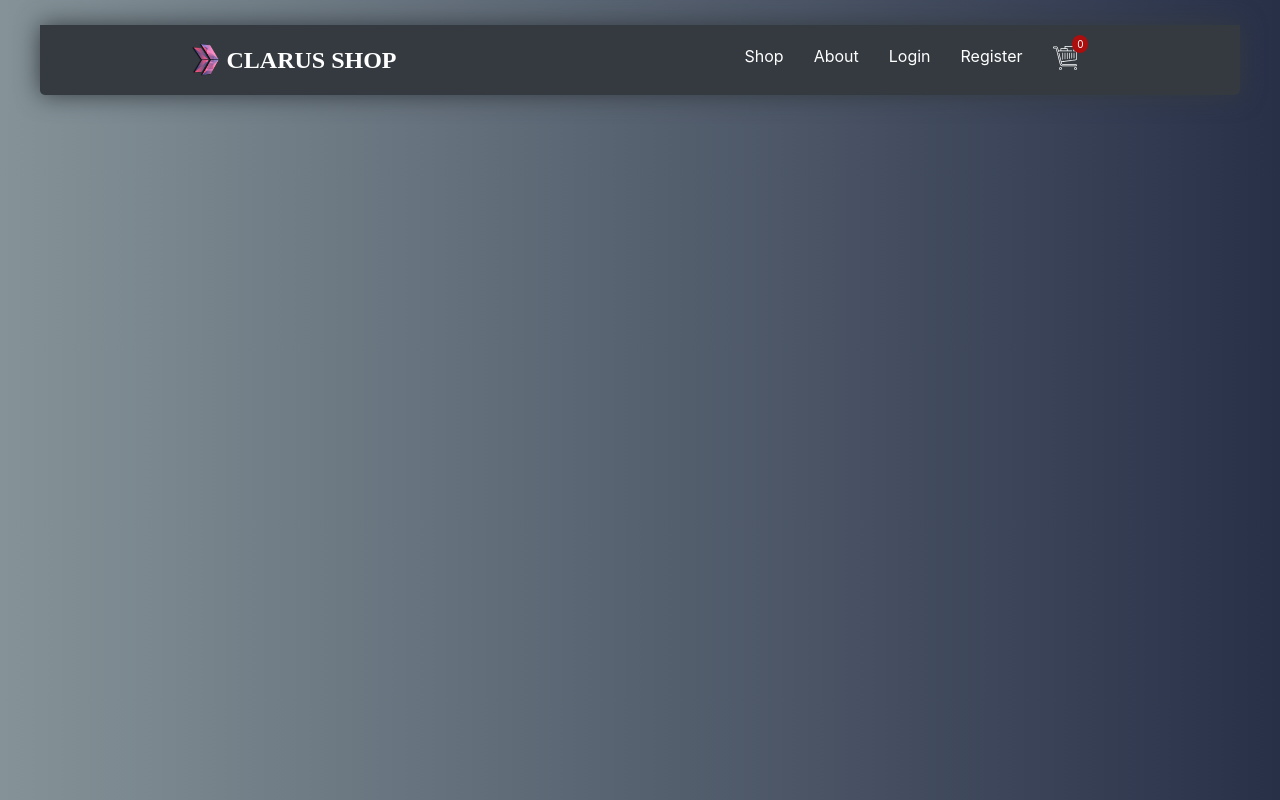
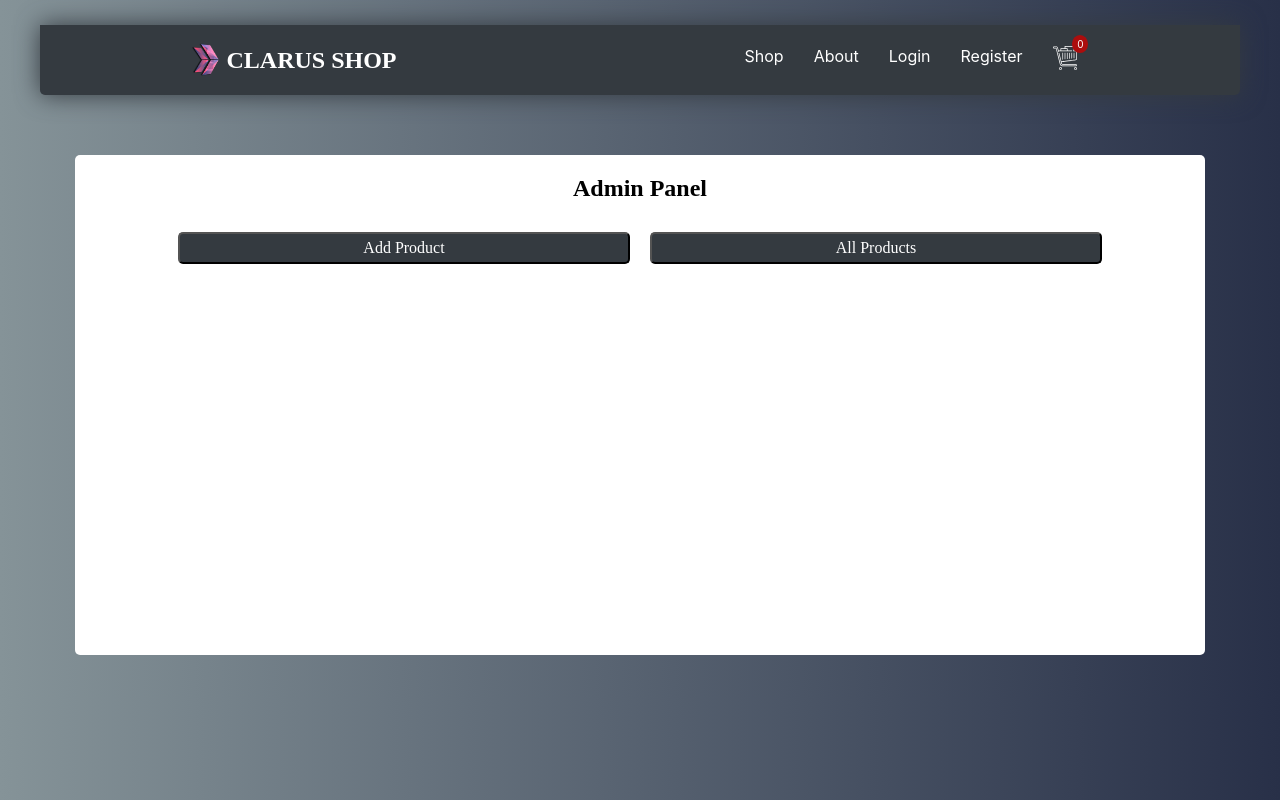
Before and after one commit to edwardBenedict/context-store-app, a React (Create React App) app: page /admin in a window 1280 px wide. Built offline with nearby package versions, Linux system fonts and the light colour scheme; no server answers; a web font is replaced by a local one.

Commit message:
feat: add initial admin panel

```diff
--- a/src/App.js
+++ b/src/App.js
@@ -1,5 +1,5 @@
 import { BrowserRouter as Router } from "react-router-dom";
-import Home from "./pages/Home";
+import AppRouter from "./pages/AppRouter";
 import { StoreContextProvider } from "./contexts/StoreContext";
 
 function App() {
@@ -7,7 +7,7 @@ function App() {
     <StoreContextProvider>
       <div className="app">
         <Router>
-          <Home />
+          <AppRouter />
         </Router>
       </div>
     </StoreContextProvider>
--- a/src/pages/Home.js
+++ b/src/pages/AppRouter.js
@@ -3,12 +3,14 @@ import { Route } from "react-router-dom";
 // import Product from "../components/Product";
 import Details from "../components/Details";
 import Products from "../components/Products";
-import Cart from "../pages/Cart";
-import About from "../pages/About";
-import Checkout from "../pages/Checkout";
-import Login from "../pages/login/Login";
-import Register from "../pages/register/Register";
+import Cart from "./Cart";
+import About from "./About";
+import Checkout from "./Checkout";
+import Login from "./login/Login";
+import Register from "./register/Register";
 import Navbar from "../components/Navbar";
+import Admin from "./admin/Admin";
+
 
 const Sections = () => {
   return (
@@ -25,6 +27,7 @@ const Sections = () => {
         <Route path="/checkout" component={Checkout} />
         <Route path="/login" component={Login} />
         <Route path="/register" component={Register} />
+        <Route path="/admin" component={Admin} />
       </div>
     </section>
 
--- /dev/null
+++ b/src/pages/admin/Admin.js
@@ -0,0 +1,30 @@
+import React from "react";
+import { Link } from "react-router-dom";
+import CustomButton from "../../components/button/Button";
+import styles from "./Admin.module.css";
+
+const Admin = () => {
+  return (
+    <div className={styles.adminWrapper}>
+      <h2>Admin Panel</h2>
+      <div className={styles.product}>
+        <Link to="/admin/add-product">
+          <CustomButton
+            label="Add Product"
+            primary={true}
+            color="white"
+          />
+        </Link>
+        <Link to="/admin/products">
+          <CustomButton
+            label="All Products"
+            primary={true}
+            color="white"
+          />
+        </Link>
+      </div>
+    </div>
+  );
+};
+
+export default Admin;
--- /dev/null
+++ b/src/pages/admin/Admin.module.css
@@ -0,0 +1,22 @@
+.adminWrapper {
+    background-color: white;
+    min-height: 500px;
+    border-radius: 5px;
+}
+
+.adminWrapper h2 {
+    text-align: center;
+    padding-top: 20px;
+}
+
+.product{
+    display: flex;
+    flex-direction: row;
+    flex-wrap: wrap;
+    justify-content: center
+}
+
+.product a {
+    width: 40%;
+    margin: 10px;
+}
--- a/src/pages/login/Login.js
+++ b/src/pages/login/Login.js
@@ -2,8 +2,10 @@ import React, { useState } from "react";
 import style from "./Login.module.css";
 import CustomButton from "../../components/button/Button";
 import CustomInput from "../../components/input/Input";
+import { useHistory } from "react-router-dom";
 
 const Login = () => {
+  let history = useHistory();
   const [info, setInfo] = useState({ email: "", password: "" });
 
   const handleChange = (e) => {
@@ -13,6 +15,8 @@ const Login = () => {
   const handleSubmit = (e) => {
     e.preventDefault();
     console.log(info);
+    history.push("/admin");
+
   };
   return (
     <div className={style.loginWrapper}>
```
